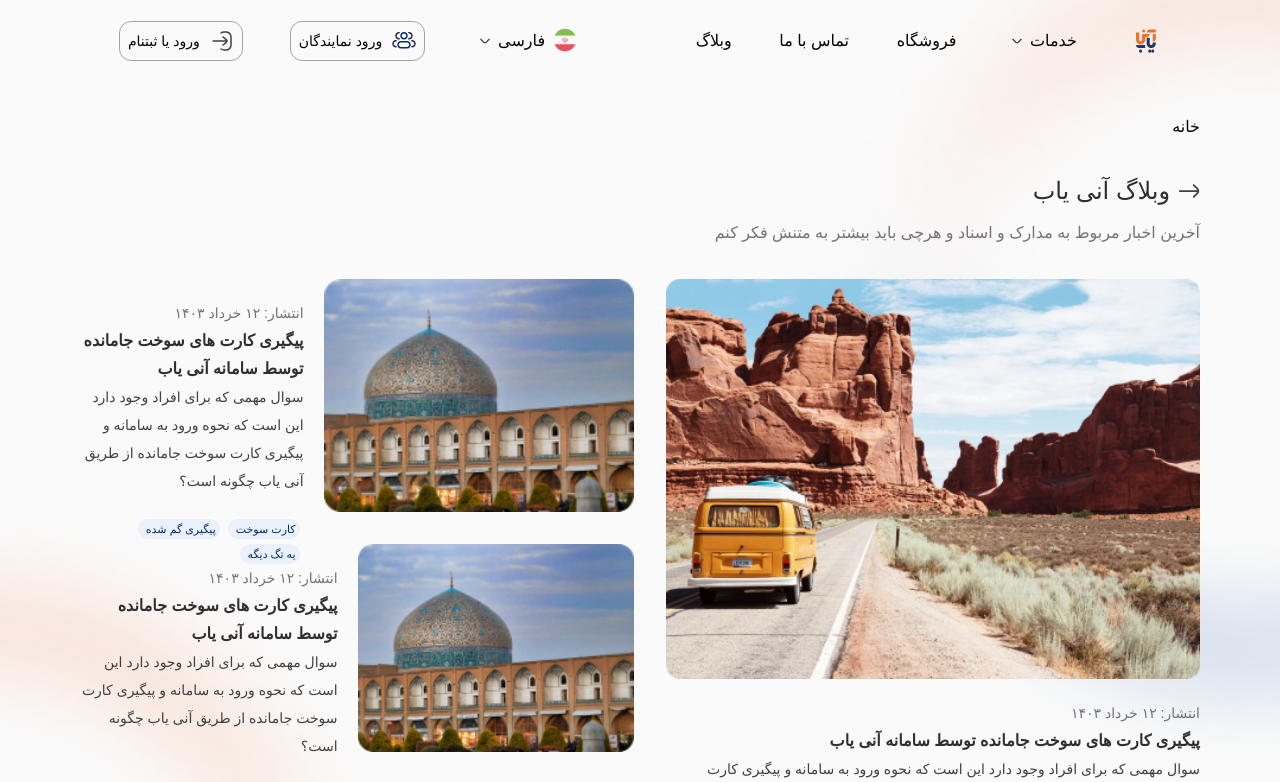
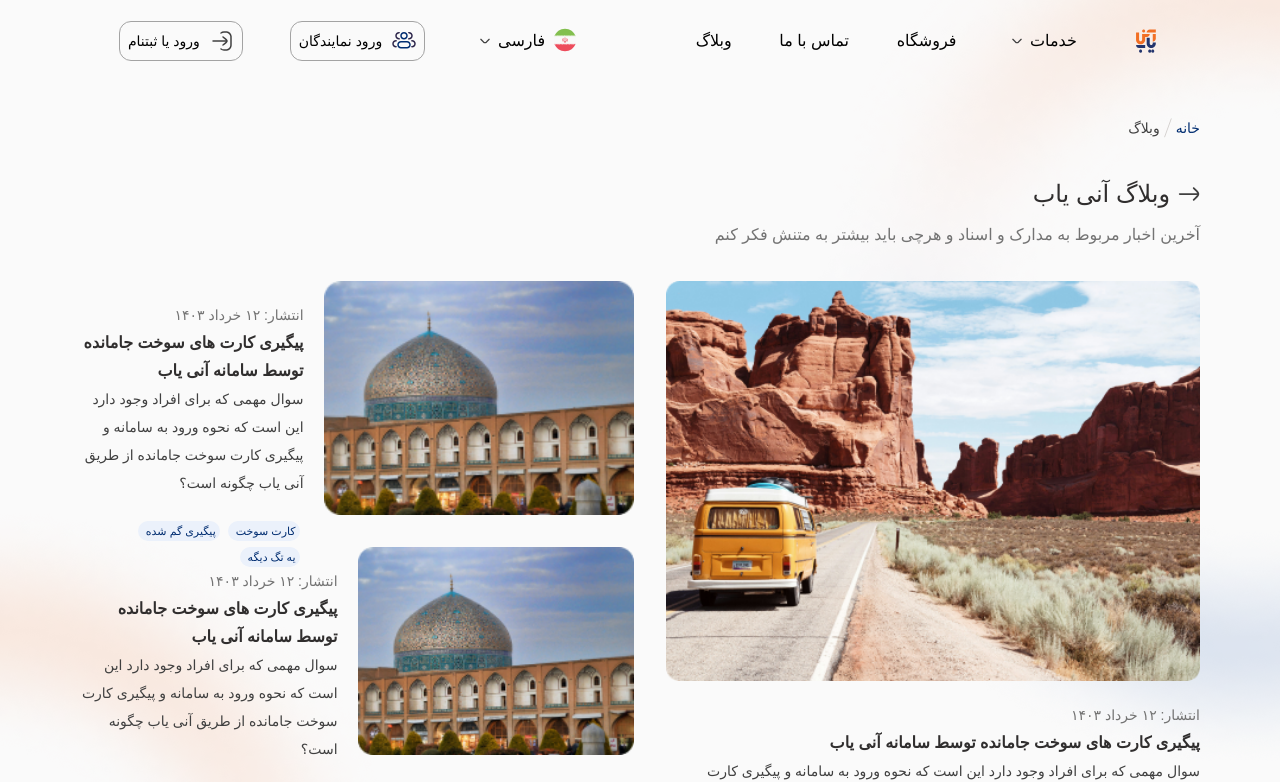
Before and after one commit to itsGhazle/aniyab, a React (Vite) app: page /AllNews in a window 1280 px wide. Shown: the top 782 px of the page. Built offline with nearby package versions, Linux system fonts and the light colour scheme; a web font is replaced by a local one.

Commit message:
edited the BreadCrumb.jsx

```diff
--- /dev/null
+++ b/src/UI/BreadCrumb.jsx
@@ -0,0 +1,32 @@
+import React from "react";
+import { Link, useLocation } from "react-router-dom";
+import styled from "styled-components";
+
+export default function BreadCrumb() {
+  const location = useLocation();
+  console.log(location.pathname);
+  const StyledBreadCrumb=styled.div`
+    display: inline-flex;
+    align-items: center;
+    gap:0.25rem ;
+  `
+  const ActiveLink=styled(Link)`
+    color: var(--Brand-Primary-Main);
+    font-size: 0.875rem;
+    font-style: normal;
+    font-weight: 500;
+    line-height: 1.75rem; /* 200% */
+  `
+  const StyledLink=styled(Link)`
+    color: var(--Text-Main);
+font-size: 0.875rem;
+font-style: normal;
+font-weight: 500;
+line-height: 1.75rem; /* 200% */`
+  return (
+    <StyledBreadCrumb>
+      <ActiveLink to={"/"}>خانه</ActiveLink>
+      <span> <img src="/Line%201.svg"/> </span>
+<StyledLink to={location.pathname}  > وبلاگ</StyledLink>  </StyledBreadCrumb>
+  );
+}
--- a/src/UI/BreadCrump.jsx
+++ /dev/null
@@ -1,12 +0,0 @@
-import React from "react";
-import { Link, useLocation } from "react-router-dom";
-
-export default function BreadCrump() {
-  const location = useLocation();
-  console.log(location.pathname);
-  return (
-    <div>
-      <Link to={"/"}>خانه</Link>
-    </div>
-  );
-}
--- a/src/pages/Blog.jsx
+++ b/src/pages/Blog.jsx
@@ -5,7 +5,7 @@ import LatestNews from "../UI/LatestNews";
 import Pagination from "../UI/Pagination";
 import { Link, useLocation } from "react-router-dom";
 import Card from "../UI/Card";
-import BreadCrump from "../UI/BreadCrump";
+import BreadCrumb from "../UI/BreadCrumb";
 
 const Main = styled.main`
   display: grid;
@@ -34,7 +34,7 @@ const P = styled.p`
 function Blog({ image, title, description, date }) {
   return (
     <Main>
-      <BreadCrump />
+      <BreadCrumb />
       <header>
         <StyledLink>
           <img src="/Right 1.svg" alt="" /> <span>وبلاگ آنی یاب</span>
```
Also changed, not shown: public/Line 1.svg (added).
